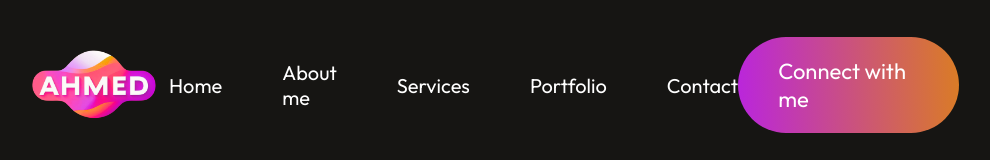
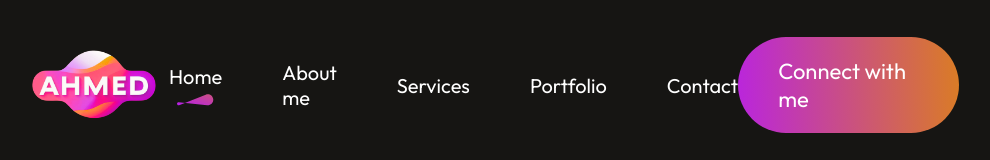
Before and after one commit to Mian-Ahmed-Raza/my-portfolio-react, a React (Vite) app: page / in a window 1280 px wide. Shown: the top 160 px of the page, without its empty margins (151-1141 px from the left). Built offline with nearby package versions, Linux system fonts and the light colour scheme.

Commit message:
Added functionalities

```diff
--- a/package.json
+++ b/package.json
@@ -10,6 +10,7 @@
     "preview": "vite preview"
   },
   "dependencies": {
+    "@formspree/react": "^3.0.0",
     "react": "^19.1.1",
     "react-anchor-link-smooth-scroll": "^1.0.12",
     "react-dom": "^19.1.1"
--- a/src/Components/About/About.jsx
+++ b/src/Components/About/About.jsx
@@ -8,7 +8,7 @@ const About = () => {
 
   return (
 
-    <div className={styles.about}>
+    <div id='about' className={styles.about}>
 
         <div className={styles.aboutTitle}>
 
--- a/src/Components/Contact/Contact.jsx
+++ b/src/Components/Contact/Contact.jsx
@@ -4,12 +4,18 @@ import theme_pattern from '../../Assets/theme_pattern.svg'
 import mail_icon from '../../Assets/mail_icon.svg'
 import location_icon from '../../Assets/location_icon.svg'
 import call_icon from '../../Assets/call_icon.svg'
+import { useForm, ValidationError } from '@formspree/react';
 
 const Contact = () => {
 
+    const [state, handleSubmit] = useForm("xvgwzdjw");
+    if (state.succeeded) {
+        alert("Thanks for contacting me! I will get back to you soon.");
+    }
+
     return (
 
-    <div className={styles.contact}>
+        <div id='contact' className={styles.contact}>
 
             <div className={styles.contactTitle}>
 
@@ -46,12 +52,12 @@ const Contact = () => {
 
                 </div>
 
-            <form action="" className={styles.contactRight}>
+                <form onSubmit={handleSubmit} className={styles.contactRight} method='POST'>
 
                     <label htmlFor="name">Your Name</label>
-                <input type="text" id="name" placeholder='Your Name' required name='name'/>
+                    <input type="text" id="name" placeholder='Your Name' required name='name' />
                     <label htmlFor="email">Your Email</label>
-                <input type="email" id="email" placeholder='Enter Your Email' required name='email'/>
+                    <input type="email" id="email" placeholder='Enter Your Email' required name='email' />
                     <label htmlFor="message">Write Your Message Here</label>
                     <textarea id="message" rows="8" placeholder='Enter Your Message' required name='message'></textarea>
                     <button className={styles.contactSubmit} type="submit">Submit Now</button>
--- a/src/Components/Hero/Hero.jsx
+++ b/src/Components/Hero/Hero.jsx
@@ -1,10 +1,11 @@
 import React from 'react'
 import styles from './Hero.module.css'
 import profilePic from '../../Assets/profile_img.png'
+import AnchorLink from 'react-anchor-link-smooth-scroll'
 
 const Hero = () => {
 return (
-    <div className={styles.hero}>
+    <div id='home' className={styles.hero}>
 
             <img src={profilePic} alt="profile" width={300} height={300} />
 
@@ -14,7 +15,7 @@ return (
 
             <div className={styles.heroAction}>
 
-                <div className={styles.heroConnect}>Connect with me</div>
+                <div className={styles.heroConnect}><AnchorLink className={styles.anchorLink} offset={50} href='#contact'>Connect with me</AnchorLink></div>
 
                 <div className={styles.heroResume}>My Resume</div>
 
--- a/src/Components/Hero/Hero.module.css
+++ b/src/Components/Hero/Hero.module.css
@@ -60,3 +60,8 @@
 .heroResume:hover{
     border-color: #b415ff;
 }
+
+.anchorLink{
+    text-decoration: none;
+    color: white;
+}
--- a/src/Components/MyWork/MyWork.jsx
+++ b/src/Components/MyWork/MyWork.jsx
@@ -8,7 +8,7 @@ const MyWork = () => {
 
   return (
 
-    <div className={styles.myWork}>
+    <div id='work' className={styles.myWork}>
 
         <div className={styles.myworkTitle}>
 
--- a/src/Components/Navbar/Navbar.jsx
+++ b/src/Components/Navbar/Navbar.jsx
@@ -1,29 +1,58 @@
-import React from 'react'
+import React, { useState } from 'react'
 import styles from './Navbar.module.css'
 import logo from '../../assets/logo.svg'
+import underline from '../../assets/nav_underline.svg'
+import AnchorLink from 'react-anchor-link-smooth-scroll'
 
 export default function Navbar() {
+
+  const [menu, setMenu] = useState("home");
+
   return (
 
     <div className={styles.navbar}>
 
-        <img src={logo} alt="" width={150} />
+      <img src={logo} alt="" width={150} />
 
-        <ul className={styles.navMenu}>
+      <ul className={styles.navMenu}>
 
-            <li>Home</li>
-            <li>About me</li>
-            <li>Services</li>
-            <li>Portfolio</li>
-            <li>Contact</li>
+        <li>
+          <AnchorLink className={styles.anchorLink} href='#home'>
+            <p onClick={() => setMenu("home")}>Home</p>
+          </AnchorLink>{menu === "home" ? <img src={underline} alt="" /> : <></>}
+        </li>
 
-        </ul>
+        <li>
+          <AnchorLink className={styles.anchorLink} offset={50} href='#about'>
+            <p onClick={() => setMenu("about")}>About me</p>
+          </AnchorLink>{menu === "about" ? <img src={underline} alt="" /> : <></>}
+        </li>
 
-        <div className={styles.navContact}>
+        <li>
+          <AnchorLink className={styles.anchorLink} offset={50} href='#services'>
+            <p onClick={() => setMenu("services")}>Services</p>
+          </AnchorLink>{menu === "services" ? <img src={underline} alt="" /> : <></>}
+        </li>
 
-            Connect with me
+        <li>
+          <AnchorLink className={styles.anchorLink} offset={50} href='#work'>
+            <p onClick={() => setMenu("work")}>Portfolio</p>
+          </AnchorLink>{menu === "work" ? <img src={underline} alt="" /> : <></>}
+        </li>
 
-        </div>
+        <li>
+          <AnchorLink className={styles.anchorLink} offset={50} href='#contact'>
+            <p onClick={() => setMenu("contact")}>Contact</p>
+          </AnchorLink>{menu === "contact" ? <img src={underline} alt="" /> : <></>}
+        </li>
+
+      </ul>
+
+      <div className={styles.navContact}>
+
+        <AnchorLink className={styles.anchorLink} offset={50} href='#contact'>Connect with me</AnchorLink>
+
+      </div>
 
     </div>
   )
--- a/src/Components/Navbar/Navbar.module.css
+++ b/src/Components/Navbar/Navbar.module.css
@@ -25,3 +25,20 @@
 .navContact:hover{
     transform: scale(1.05);
 }
+
+.navMenu li{
+    display: flex;
+    flex-direction: column;
+    gap: 5px;
+    cursor: pointer;
+}
+
+.navMenu li img{
+    display: flex;
+    margin: auto;
+}
+
+.anchorLink{
+    text-decoration: none;
+    color: white;
+}
--- a/src/Components/Services/Services.jsx
+++ b/src/Components/Services/Services.jsx
@@ -8,7 +8,7 @@ const Services = () => {
 
   return (
 
-    <div className={styles.services}>
+    <div id='services' className={styles.services}>
 
         <div className={styles.servicesTitle}>
 
```
Also changed, not shown: 1 other file (tests, documents, lock files or other folders). Lines whose indentation alone changed are shown as unchanged.
